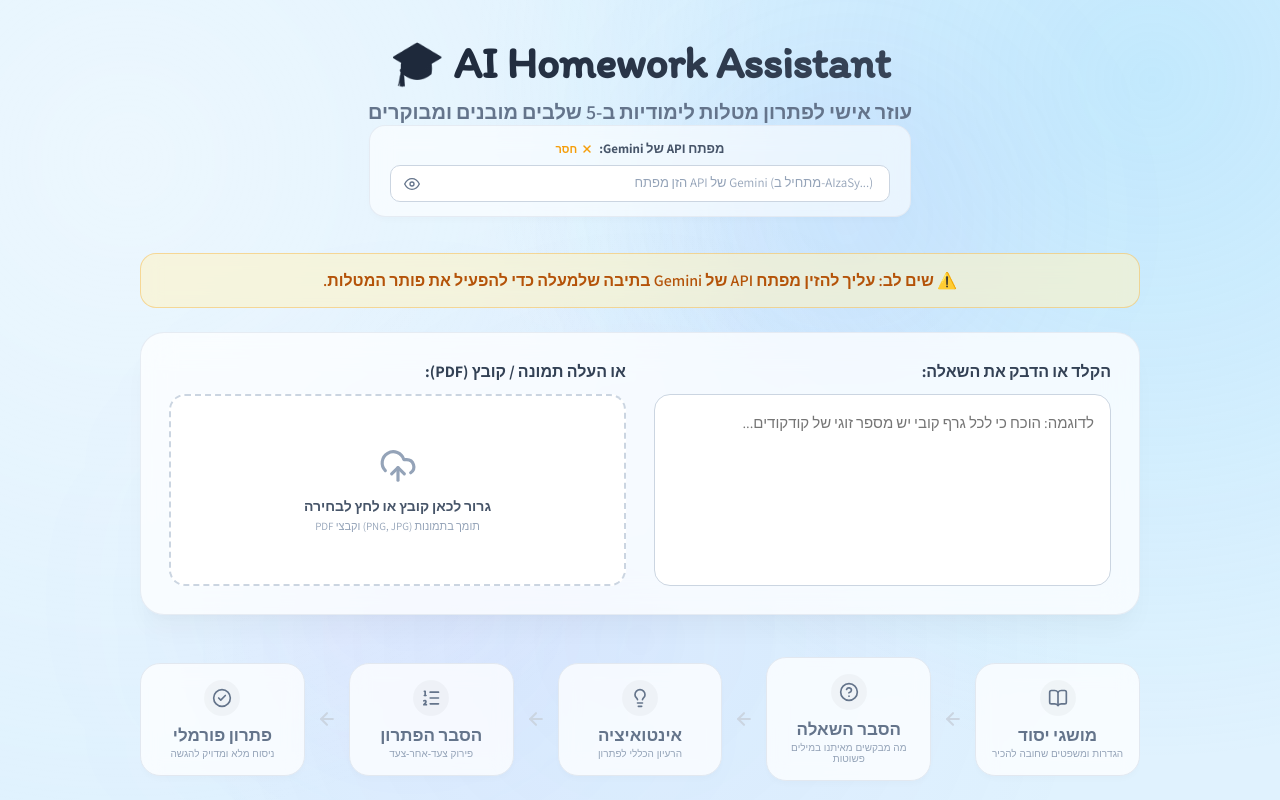
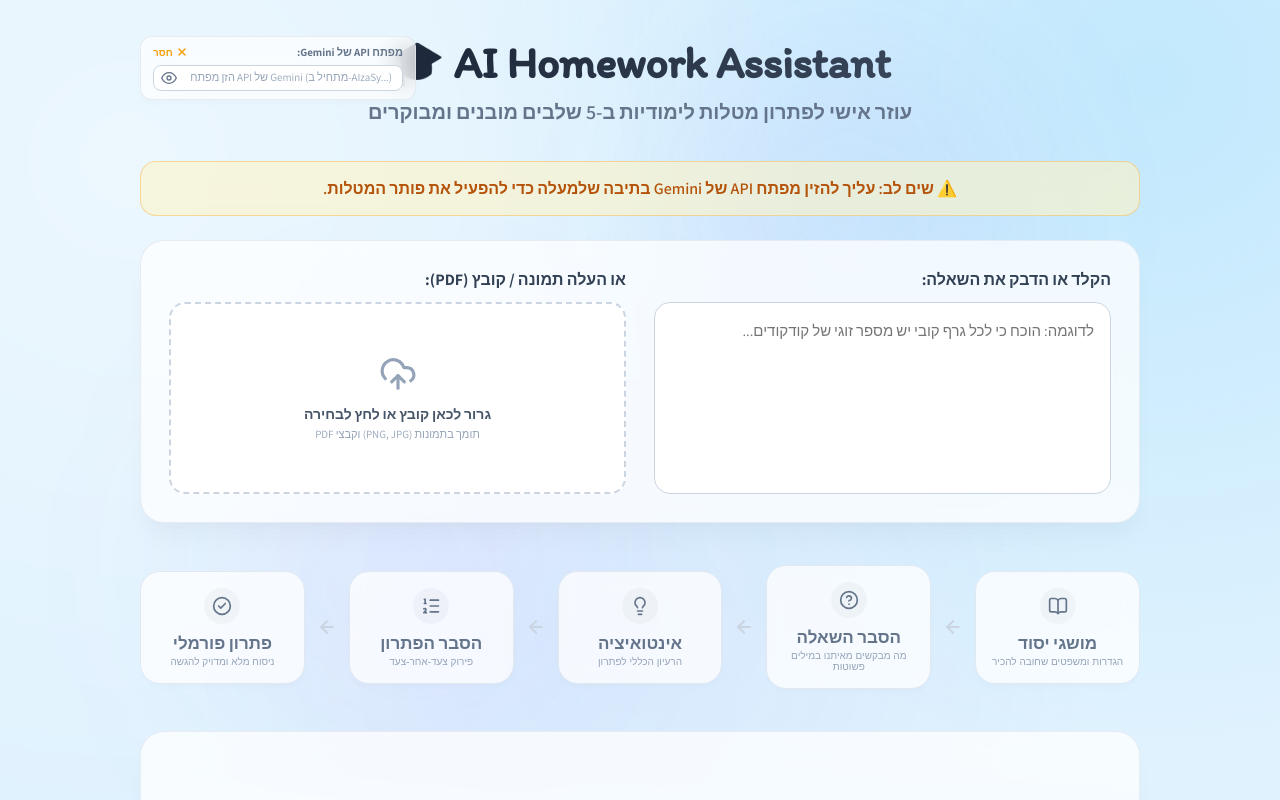
Before and after one commit to ronilaufer/ai-assignment-helper, a React (Vite) app in the folder frontend/: page / in a window 1280 px wide. Shown: the top 800 px of the page. Built offline with nearby package versions, Linux system fonts and the light colour scheme.

Commit message:
Reposition and resize API key configuration box to top-left corner

```diff
--- a/frontend/src/App.css
+++ b/frontend/src/App.css
@@ -463,41 +463,43 @@
   cursor: not-allowed;
 }
 
-/* API Key Configuration UI */
+/* API Key Configuration UI (Top-Left Positioned on Desktop) */
 .api-key-container {
-  max-width: 500px;
-  margin: 0 auto 24px auto;
-  padding: 14px 20px;
-  border-radius: 16px;
-  background: rgba(255, 255, 255, 0.6);
+  position: absolute;
+  top: 36px;
+  left: 24px;
+  width: 250px;
+  padding: 8px 12px;
+  border-radius: 12px;
+  background: rgba(255, 255, 255, 0.7);
   border: 1px solid rgba(226, 232, 240, 0.8);
   backdrop-filter: blur(12px);
   box-shadow: 0 4px 6px -1px rgba(0, 0, 0, 0.02), 0 2px 4px -1px rgba(0, 0, 0, 0.01);
   display: flex;
   flex-direction: column;
   align-items: center;
-  gap: 8px;
+  gap: 6px;
+  z-index: 50;
   transition: all 0.3s ease;
 }
 
 .api-key-container:focus-within {
   border-color: #6366f1;
-  box-shadow: 0 10px 15px -3px rgba(99, 102, 241, 0.08);
+  box-shadow: 0 8px 12px -3px rgba(99, 102, 241, 0.06);
 }
 
 .api-key-header {
   display: flex;
   align-items: center;
-  gap: 6px;
+  justify-content: space-between;
   width: 100%;
-  justify-content: center;
 }
 
 .api-key-label {
   font-family: 'Gveret Levin', 'Assistant', sans-serif;
-  font-size: 13px;
+  font-size: 11px;
   font-weight: 700;
-  color: #475569;
+  color: #64748b;
 }
 
 .api-key-input-wrapper {
@@ -509,12 +511,12 @@
 
 .api-key-input {
   width: 100%;
-  padding: 10px 16px;
-  padding-left: 42px; /* Make space for eye button */
-  border-radius: 10px;
+  padding: 6px 10px;
+  padding-left: 32px; /* Make space for eye button */
+  border-radius: 8px;
   border: 1px solid #cbd5e1;
   outline: none;
-  font-size: 13px;
+  font-size: 11px;
   font-family: monospace;
   background: #ffffff;
   color: #334155;
@@ -536,12 +538,12 @@
 
 .api-key-toggle-btn {
   position: absolute;
-  left: 8px;
+  left: 4px;
   background: none;
   border: none;
   cursor: pointer;
   color: #64748b;
-  padding: 6px;
+  padding: 4px;
   border-radius: 50%;
   display: flex;
   align-items: center;
@@ -555,16 +557,26 @@
 }
 
 .api-key-badge-status {
-  font-size: 11px;
+  font-size: 10px;
   color: #10b981;
   font-weight: 600;
   display: flex;
   align-items: center;
-  gap: 4px;
+  gap: 3px;
 }
 
 .api-key-badge-status.missing {
   color: #f59e0b;
+}
+
+/* Responsive adjust for mobile */
+@media (max-width: 768px) {
+  .api-key-container {
+    position: static;
+    margin: 0 auto 20px auto;
+    width: 100%;
+    max-width: 320px;
+  }
 }
 
 /* Warnings and Alerts */
```
